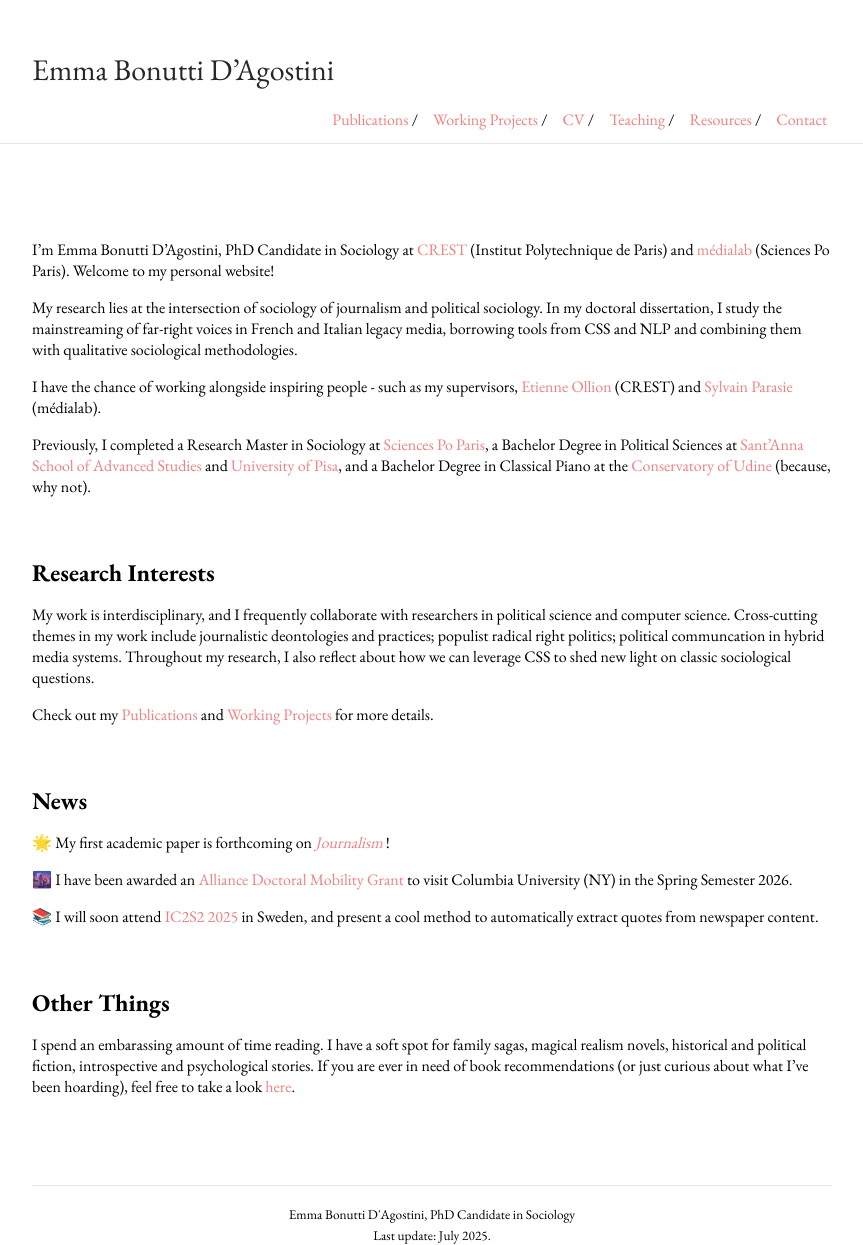
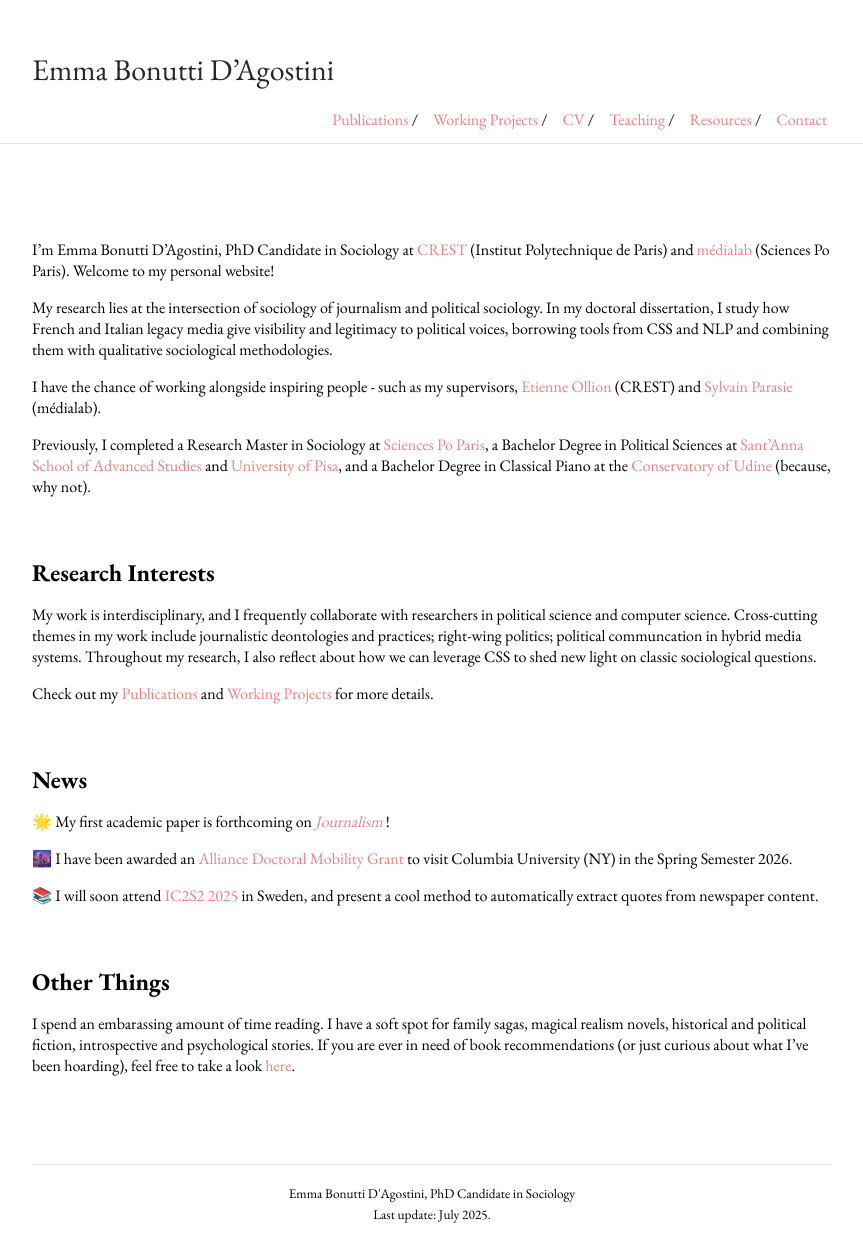
Before and after one commit to emmabonuttidagostini/emmabonuttidagostini.github.io, a Jekyll site: the page built from index.md, in a window 1280 px wide. Shown: the whole page, without its empty margins (208-1071 px from the left). Built offline with Jekyll 4.4.1, drawn with Linux system fonts in a browser that asks for light colours; after the commit the page ends 1224 px from its top, so only the background shows below that.

Commit message:
Update index.md

```diff
--- a/index.md
+++ b/index.md
@@ -7,7 +7,7 @@ title: Emma Bonutti D’Agostini
 
 I'm Emma Bonutti D'Agostini, PhD Candidate in Sociology at [CREST](https://crest.science) (Institut Polytechnique de Paris) and [médialab](https://medialab.sciencespo.fr) (Sciences Po Paris). Welcome to my personal website!
 
-My research lies at the intersection of sociology of journalism and political sociology. In my doctoral dissertation, I study the mainstreaming of far-right voices in French and Italian legacy media, borrowing tools from CSS and NLP and combining them with qualitative sociological methodologies.
+My research lies at the intersection of sociology of journalism and political sociology. In my doctoral dissertation, I study how French and Italian legacy media give visibility and legitimacy to political voices, borrowing tools from CSS and NLP and combining them with qualitative sociological methodologies.
 
 I have the chance of working alongside inspiring people - such as my supervisors, [Etienne Ollion](https://ollion.cnrs.fr) (CREST) and [Sylvain Parasie](https://sylvainparasie.org) (médialab).
 
@@ -15,7 +15,7 @@ Previously, I completed a Research Master in Sociology at [Sciences Po Paris](ht
 
 ## Research Interests
 
-My work is interdisciplinary, and I frequently collaborate with researchers in political science and computer science. Cross-cutting themes in my work include journalistic deontologies and practices; populist radical right politics; political communcation in hybrid media systems. Throughout my research, I also reflect about how we can leverage CSS to shed new light on classic sociological questions.
+My work is interdisciplinary, and I frequently collaborate with researchers in political science and computer science. Cross-cutting themes in my work include journalistic deontologies and practices; right-wing politics; political communcation in hybrid media systems. Throughout my research, I also reflect about how we can leverage CSS to shed new light on classic sociological questions.
 
 Check out my [Publications](https://emmabonuttidagostini.github.io/publications) and [Working Projects](https://emmabonuttidagostini.github.io/projects) for more details.
 
```
